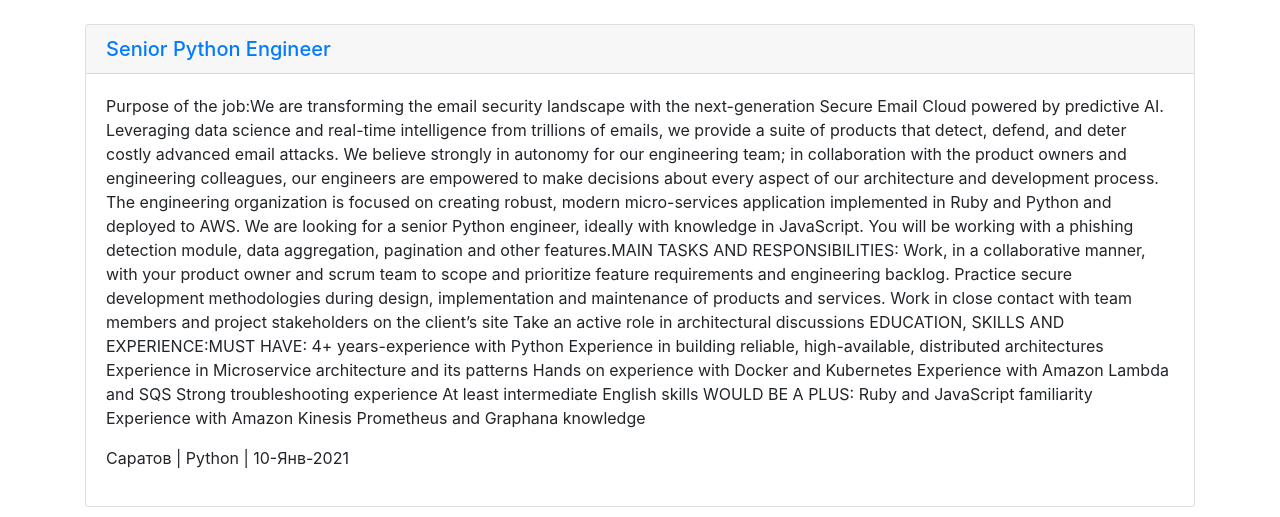
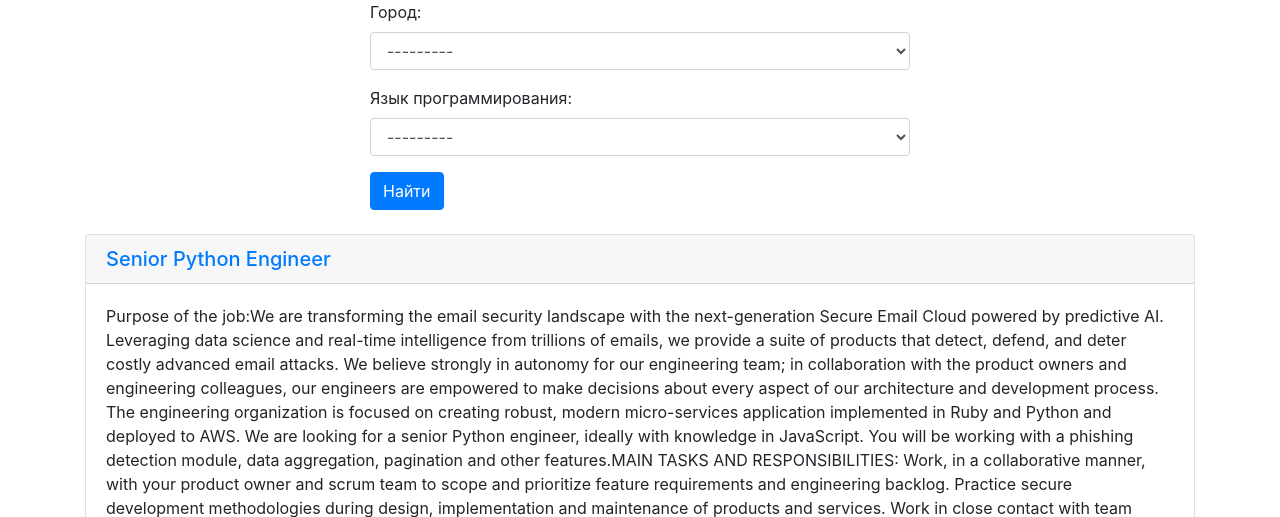
Before and after one commit to amaranth64/scraping, a Django app: template src/scraping/templates/scraping/home.html in a window 1280 px wide. Shown: the part 56-573 px from the top of the page. Run offline with Django 3.2, Linux system fonts and the light colour scheme; the template is opened without the code that fills it: values that come from a table or form of the project are taken from there, others are empty; data comes from the database, SQL or seed files in the repository; both versions use the stored data as it was after the commit; some libraries are stand-ins or nearby versions.

Commit message:
Bootstrap (КОНЕЦ 3 РАЗДЕЛА)

```diff
--- /dev/null
+++ b/src/scraping/forms.py
@@ -0,0 +1,13 @@
+from django import forms
+from scraping.models import City, Language
+
+
+class FindForm(forms.Form):
+    city = forms.ModelChoiceField(queryset=City.objects.all(), to_field_name='slug', required=False,
+                                  widget=forms.Select(attrs={'class': 'form-control'}),
+                                  label='Город'
+                                  )
+    language = forms.ModelChoiceField(queryset=Language.objects.all(), to_field_name='slug', required=False,
+                                  widget=forms.Select(attrs={'class': 'form-control'}),
+                                      label='Язык программирования'
+                                      )
--- a/src/scraping/templates/scraping/home.html
+++ b/src/scraping/templates/scraping/home.html
@@ -1,9 +1,19 @@
 {% extends "base.html" %}
 
 
-        {% block content %}
+{% block content %}
 
+<div class="row">
+    <div class="col-md-6 mx-auto">
+          <form>
+            <div class="form-group">
+                {{form.as_p}}
+            </div>
 
+            <button type="submit" class="btn btn-primary">Найти</button>
+        </form>
+    </div>
+</div>
 {% for obj in object_list %}
 
     <div class="card my-4">
@@ -15,7 +25,12 @@
       </div>
     </div>
     {% empty %}
-    <p>Список вакансий пуст!</p>
+    <div class="alert alert-success my-4 mx-auto col-md-6" role="alert">
+      <h4 class="alert-heading">Внимание!</h4>
+        <hr>
+        <p class="mb-0">Список вакансий пуст!</p>
+    </div>
+
 
 {% endfor %}
 {% endblock %}
```
Also changed, not shown: src/scraping/views.py (+14 -2 lines), src/db.sqlite3.
